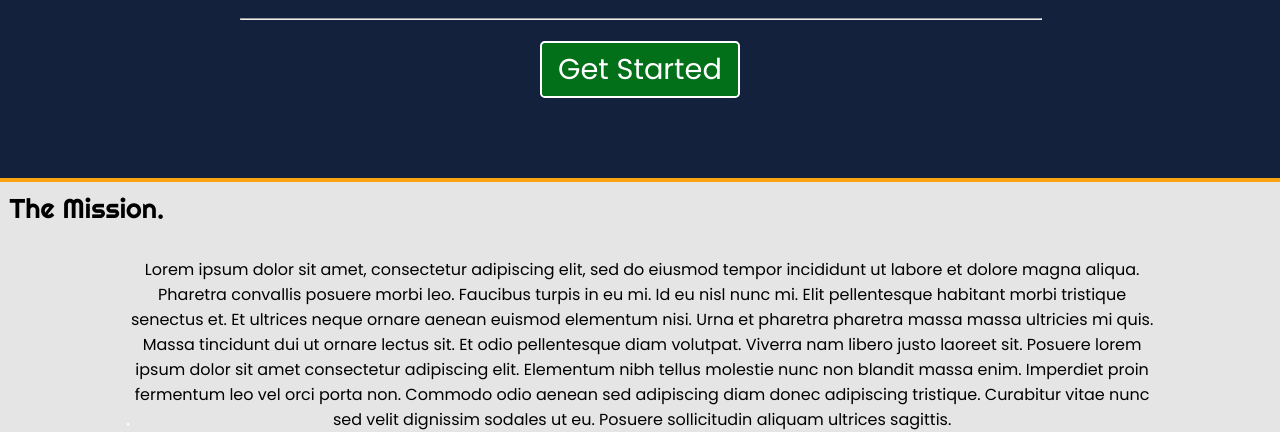
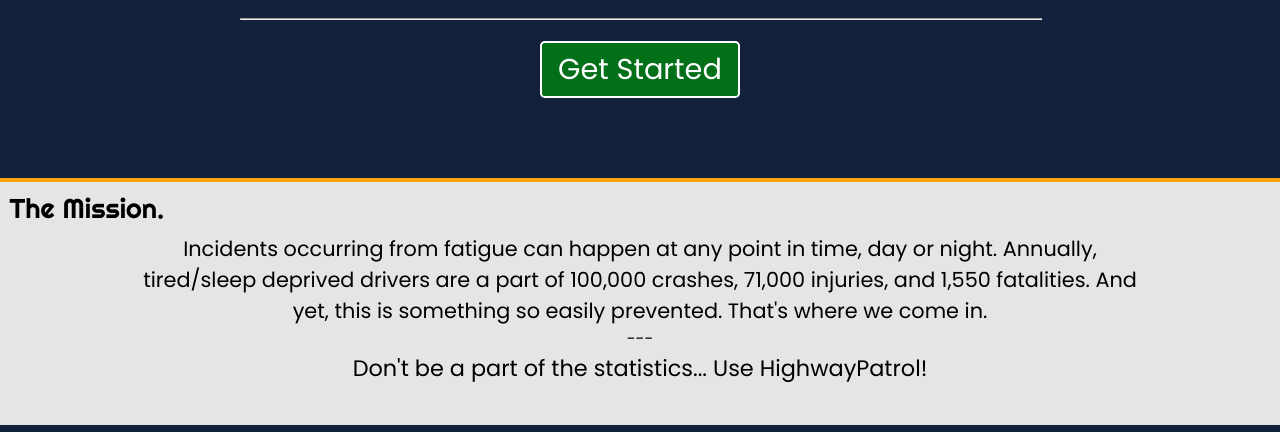
Before and after one commit to PatKuz/BostonHacks22, a Flask app: page / in a window 1280 px wide. Shown: the part 388-820 px from the top of the page. Run offline with Flask 2, Linux system fonts and the light colour scheme; parts of the project's set-up code (start-up, migrations or seed data) failed here and were passed over; some libraries are stand-ins or nearby versions.

Commit message:
changes to home

```diff
--- a/frontend/styles.css
+++ b/frontend/styles.css
@@ -90,7 +90,7 @@ td {
 .bottom-half {
     background-color: #E5E5E5;
     width: 100%;
-    min-height: 50%;
+    min-height: 60%;
     margin-top: 3rem;
     text-align: center;
     border-top: solid 4px #FCA311;
--- a/templates/index.html
+++ b/templates/index.html
@@ -63,17 +63,15 @@
             <div class="mission">
                 The Mission.
             </div>
-            .<div style="display: inline-block;width:80%;margin-top:2rem;">
-                <div class="bottom-text">
-                    Lorem ipsum dolor sit amet, consectetur adipiscing elit, sed do eiusmod tempor incididunt ut
-                    labore et dolore magna aliqua. Pharetra convallis posuere morbi leo. Faucibus turpis in eu mi.
-                    Id eu nisl nunc mi. Elit pellentesque habitant morbi tristique senectus et. Et ultrices neque
-                    ornare aenean euismod elementum nisi. Urna et pharetra pharetra massa massa ultricies mi quis.
-                    Massa tincidunt dui ut ornare lectus sit. Et odio pellentesque diam volutpat. Viverra nam libero
-                    justo laoreet sit. Posuere lorem ipsum dolor sit amet consectetur adipiscing elit. Elementum
-                    nibh tellus molestie nunc non blandit massa enim. Imperdiet proin fermentum leo vel orci porta
-                    non. Commodo odio aenean sed adipiscing diam donec adipiscing tristique. Curabitur vitae nunc
-                    sed velit dignissim sodales ut eu. Posuere sollicitudin aliquam ultrices sagittis.
+            <div style="display: inline-block;width:80%;margin-top:.5rem;min-height:12rem;">
+                <div class="bottom-text" style="font-size: 1.3rem;">
+                    Incidents occurring from fatigue can happen at any point in time, day or night.
+                    Annually, tired/sleep deprived drivers are a part of 100,000 crashes, 71,000 injuries, and 1,550 fatalities.
+                    And yet, this is something so easily prevented. That's where we come in.
+                </div>
+                <div class="bottom-text">---</div>
+                <div class="bottom-text" style="font-size: 1.4rem;">
+                    Don't be a part of the statistics... Use HighwayPatrol!
                 </div>
             </div>
         </div>
```
Also changed, not shown: frontend/index.html (+9 -11 lines).
